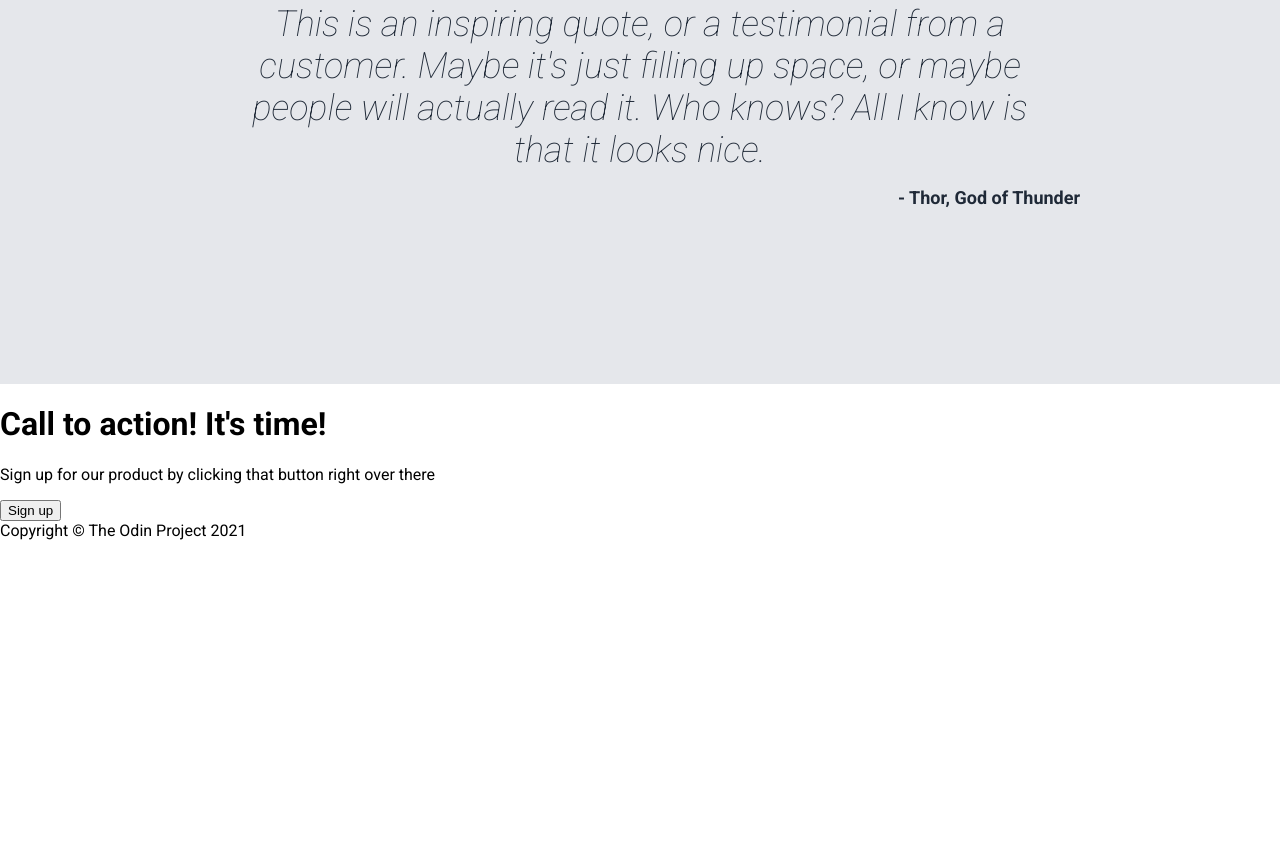
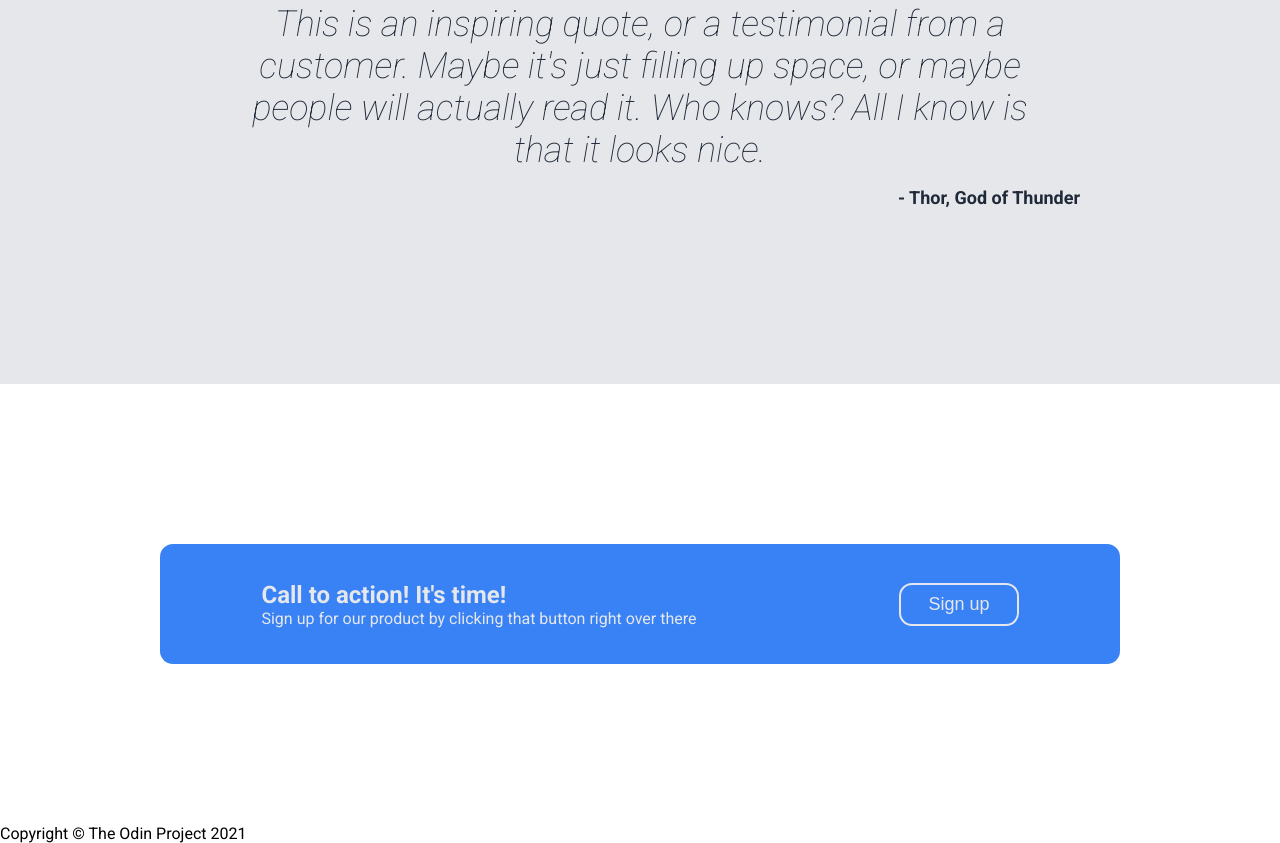
Before and after one commit to fabiusgasber/landingpage, a plain HTML site: page index.html in a window 1280 px wide. Shown: the part 1095-1938 px from the top of the page. Before the commit the page ends 1635 px from the top, so only its background shows below. Drawn offline with Linux system fonts and the light colour scheme.

Commit message:
Add styling and alignment to call-to-action section

```diff
--- a/index.html
+++ b/index.html
@@ -62,8 +62,10 @@
         </div>
         <div class="sign-up">
             <div class="cta">
+                <div class="container">
                 <h1>Call to action! It's time!</h1>
                 <p>Sign up for our product by clicking that button right over there</p>
+                </div>
                 <button href="#">Sign up</button>
             </div>
         </div>
--- a/styles.css
+++ b/styles.css
@@ -55,7 +55,7 @@ body {
     font-size: 18px;
 }
 
-.hero-content button {
+.hero-content button, .cta button {
     padding: 0.5em 1.5em;
     background-color: #3882F6;
     font-size: 18px;
@@ -102,3 +102,30 @@ body {
     font-size: 18px;
     color: #1F2937;
 }
+
+.sign-up {
+    padding: 10em;
+}
+
+.cta {
+    background-color: #3882F6;
+    color: #E5E7EB;
+    border-radius: 13px;
+    display: flex;
+    justify-content: space-around;
+    align-items: center;
+    height: 120px;
+}
+
+.cta h1, .cta p {
+    margin: 0;
+    padding: 0;
+}
+
+.cta h1 {
+    font-size: 24px;
+}
+
+.cta button {
+    border: 2px solid #E5E7EB;
+}
```
